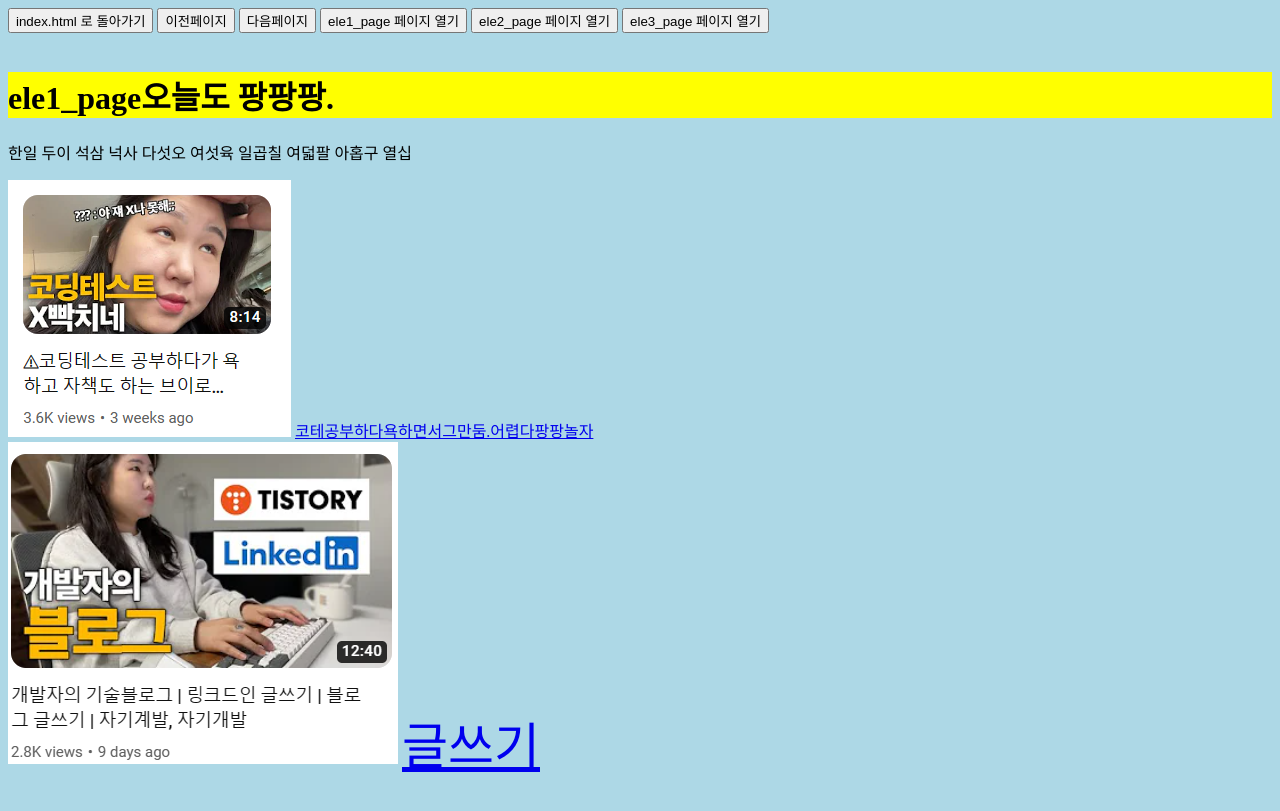
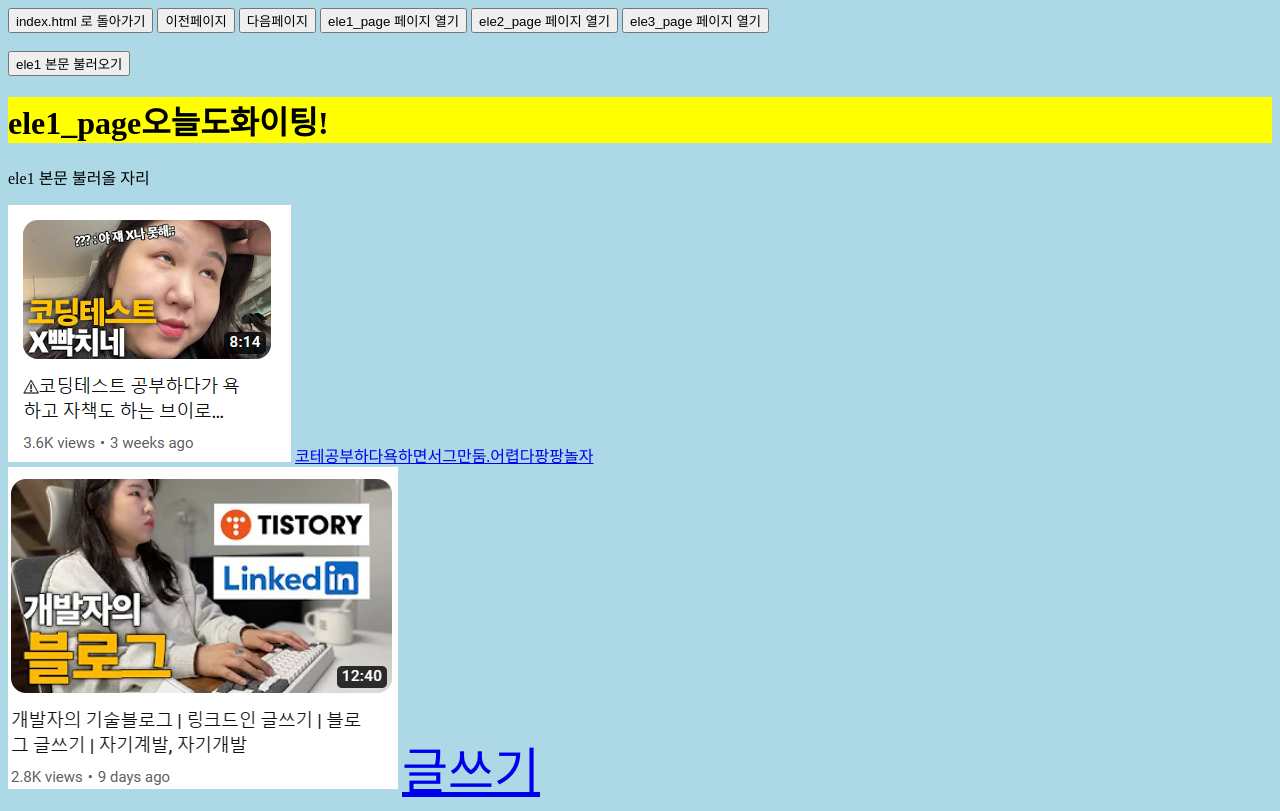
Before and after one commit to yurivitamin/yurivitamin.github.io, a plain HTML site: page ele1_page.html in a window 1280 px wide. Drawn offline with Linux system fonts and the light colour scheme.

Commit message:
Add files via upload

```diff
--- a/ele1_page.html
+++ b/ele1_page.html
@@ -19,10 +19,13 @@
 
 <br>
 <br>
-<h1 style="background-color: yellow;">ele1_page오늘도 팡팡팡. </h1>
-<p>
-한일 두이 석삼 넉사 다섯오 여섯육 일곱칠 여덟팔 아홉구 열십
-</p>
+
+<button onclick="ele1_function()">ele1 본문 불러오기</button>
+<h1 style="background-color: yellow;">ele1_page오늘도화이팅! </h1>
+
+<p id="ele1_ID">ele1 본문 불러올 자리</p>
+
+
 <img src="pic01.png" alt="파일없음">
 <a href="https://www.youtube.com/watch?v=KIEQj68ZDA8">코테공부하다욕하면서그만둠.어렵다팡팡놀자</a>
 <br>
```
